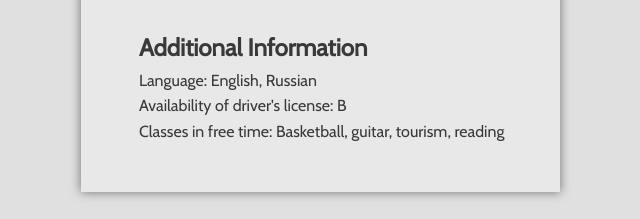
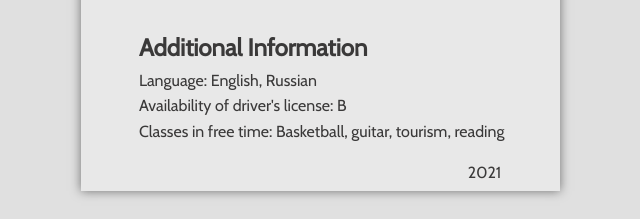
Before and after one commit to iHnor/HTML-CSS, a plain HTML site: page index.html in a window 1280 px wide. Shown: the part 961-1180 px from the top of the page, 331-971 px from the left. Drawn offline with nearby package versions, Linux system fonts and the light colour scheme.

Commit message:
Add registrate date

```diff
--- a/index.html
+++ b/index.html
@@ -49,7 +49,7 @@
             </ul>
 
             <div class="useFulSkills">
-                <table >
+                <table>
                     <caption><strong>Useful skills</strong></caption>
                     <tr>
                         <td>✓</td>
@@ -88,9 +88,15 @@
             <p>Language: English, Russian</p>
             <p>Availability of driver's license: B</p>
             <p>Classes in free time: Basketball, guitar, tourism, reading</p>
+
+            <div class="registrateDate">
+                <p>2021</p>
+            </div>
         </div>
 
+
     </div>
+
 </body>
 
 </html>
--- a/style.css
+++ b/style.css
@@ -112,5 +112,11 @@ td {
   padding: 40px;
   padding-top: 5%;
   padding-left: 12%;
+  padding-bottom: 8%;
   clear: left;
 }
+
+.additional-Information .registrateDate{
+  position: absolute;
+  right: 35%;
+}
```
